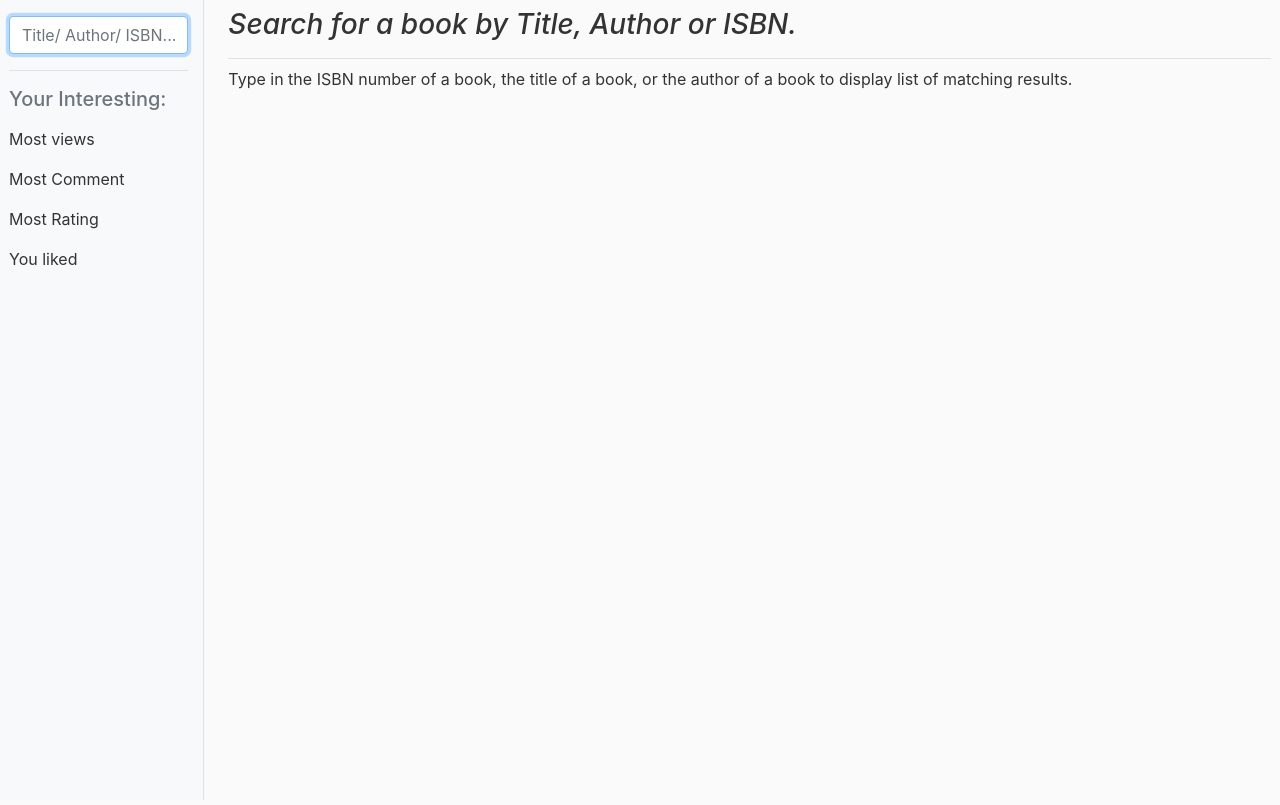
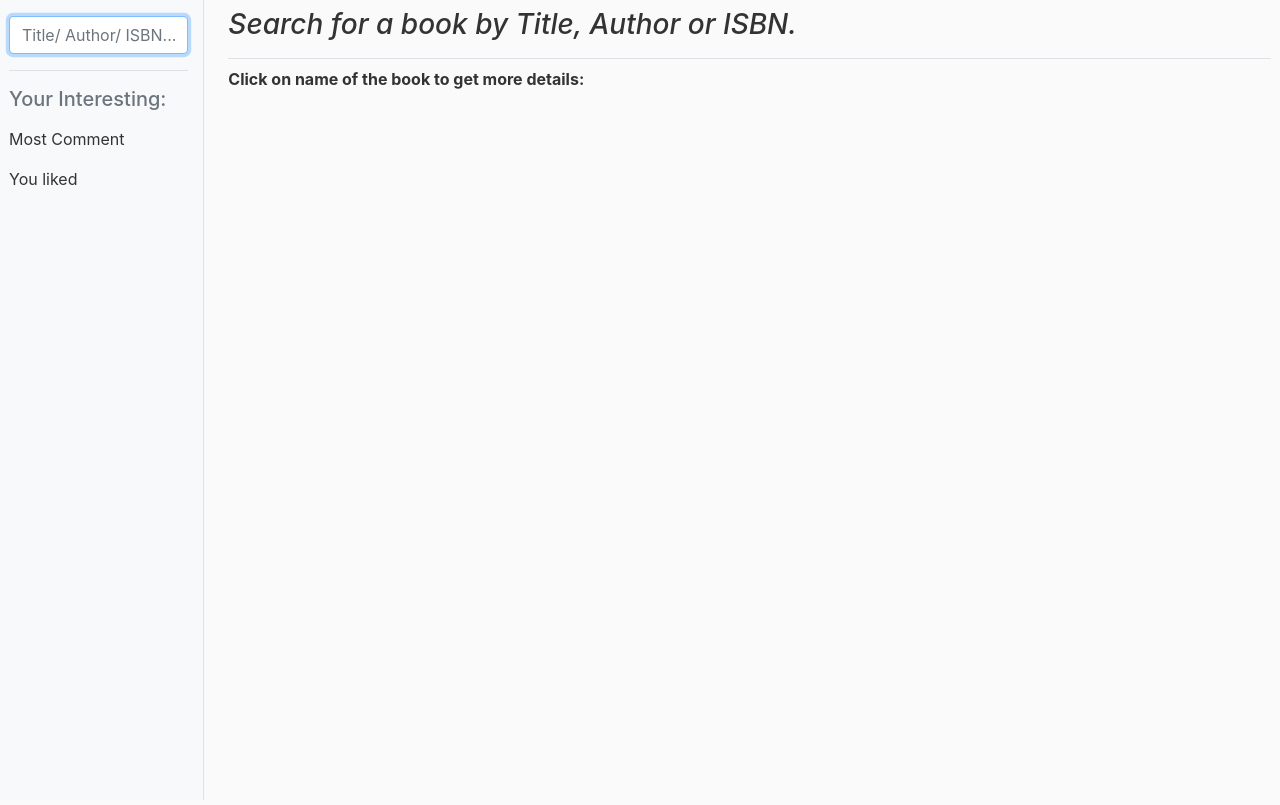
Before and after one commit to MohGumaa/Books-Review, a Flask app: page /dashboard in a window 1280 px wide. Shown: the part 66-871 px from the top of the page. Run offline with Flask 2, Linux system fonts and the light colour scheme; the visitor is signed in with stand-in values (Sample User, id 1); some libraries are stand-ins or nearby versions.

```diff
--- a/templates/dashboard.html
+++ b/templates/dashboard.html
@@ -8,14 +8,13 @@
   <div class="row">
     <div class="col-md-3 col-lg-2 bg-light pl-4">
       <form id="searchForm" class="form-group mt-3 pb-3 border-bottom">
-        <input type="text" class="form-control form-control-dark w-100" id="searchText" autocomplete="off" autofocus  placeholder="Title/ Author/ ISBN...">
+        <input type="text" class="form-control form-control-dark w-100" name="book" value="" id="searchText" autocomplete="off" autofocus  placeholder="Title/ Author/ ISBN...">
       </form>
+
       <div class="d-none d-sm-none d-md-block d-lg-block">
         <p class="h5 text-muted">Your Interesting:</p>
         <ul class="navbar-nav mt-1">
-          <li class="nav-item"><a class="nav-link" href="">Most views</a></li>
           <li class="nav-item"><a class="nav-link" href="">Most Comment</a></li>
-          <li class="nav-item"><a class="nav-link" href="">Most Rating</a></li>
           <li class="nav-item"><a class="nav-link" href="">You liked</a></li>
         </ul>
       </div>
@@ -26,12 +25,10 @@
           <h3 class="pb-3 mt-2 font-italic border-bottom d-none d-lg-block">
             Search for a book by Title, Author or ISBN.
           </h3>
-          <p id="text-output">
-             Type in the ISBN number of a book, the title of a book, or the author of a book
-             to display list of matching results.
-          </p>
+          <p><strong>Click on name of the book to get more details:</strong></p>
         </section>
         <div id="output" class="row"></div>
+        <div class="loader">loading</div>
     </main>
   </div>
 
```
